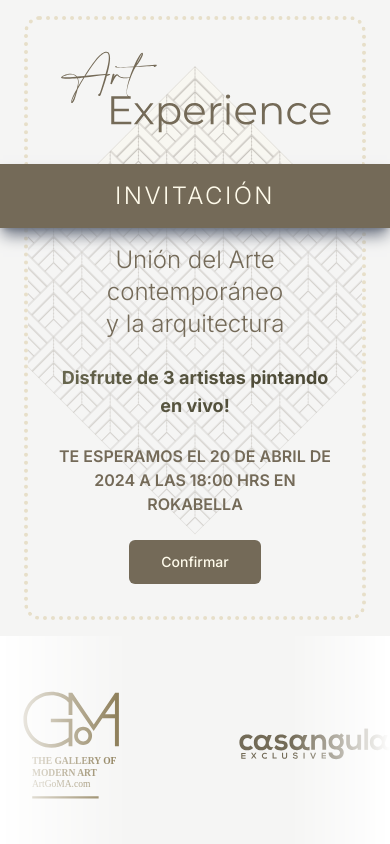
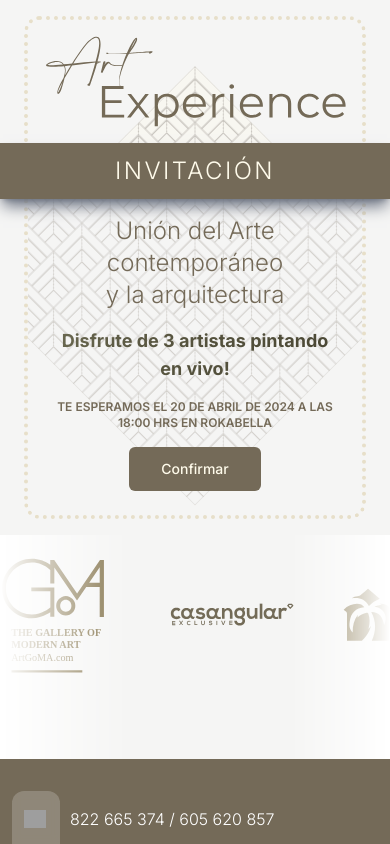
Before and after one commit to Risbel/ArtExperience, a Next.js app: page / in a window 390 px wide. Built offline with nearby package versions, Linux system fonts and the light colour scheme; grey boxes are pictures that could not be loaded.

Commit message:
style: Change layout to see `Carousel` on `Hero`

```diff
--- a/src/app/components/carousel/index.tsx
+++ b/src/app/components/carousel/index.tsx
@@ -6,13 +6,13 @@ const LogoCarousel = () => {
   const carouselBrands = useCarouselBrands();
 
   return (
-    <div className="bg-secondary w-full inline-flex flex-nowrap overflow-hidden [mask-image:_linear-gradient(to_right,transparent_0,_black_128px,_black_calc(100%-100px),transparent_100%)]">
-      <ul className="flex items-center space-x-0 lg:space-x-16 animate-loop-scroll px-0 lg:px-8 [&_li]:mx-8 [&_img]:max-w-none">
+    <div className="bg-secondary w-full inline-flex flex-nowrap overflow-hidden pb-16 lg:h-64 [mask-image:_linear-gradient(to_right,transparent_0,_black_128px,_black_calc(100%-100px),transparent_100%)]">
+      <ul className="flex items-center space-x-4 lg:space-x-16 animate-loop-scroll px-0 lg:px-8 [&_li]:mx-4 [&_img]:max-w-none">
         {carouselBrands.map((item, i) => {
           return (
             <li key={i}>
               <Image
-                className="scale-75 md:scale-100"
+                className="h-40 w-40 lg:h-60 lg:w-60"
                 src={item.imageUrl}
                 alt={item.alt}
                 width={item.width}
@@ -23,14 +23,14 @@ const LogoCarousel = () => {
         })}
       </ul>
       <ul
-        className="flex items-center space-x-0 lg:space-x-16 animate-loop-scroll px-0 lg:px-8 [&_li]:mx-8 [&_img]:max-w-none"
+        className="flex items-center space-x-4 lg:space-x-16 animate-loop-scroll px-0 lg:px-8 [&_li]:mx-4 [&_img]:max-w-none"
         aria-hidden="true"
       >
         {carouselBrands.map((item, i) => {
           return (
             <li key={i}>
               <Image
-                className="scale-75 md:scale-100"
+                className="h-40 w-40 lg:h-60 lg:w-60"
                 src={item.imageUrl}
                 alt={item.alt}
                 width={item.width}
--- a/src/app/components/carousel/useCarouselBrands.js
+++ b/src/app/components/carousel/useCarouselBrands.js
@@ -10,8 +10,8 @@ export const useCarouselBrands = () => [
   {
     imageUrl: "/logo-goma.svg",
     alt: "",
-    width: 200,
-    height: 200,
+    width: 150,
+    height: 150,
     text: "",
     textSize: "",
   },
@@ -34,8 +34,8 @@ export const useCarouselBrands = () => [
   {
     imageUrl: "/logo-goma.svg",
     alt: "",
-    width: 200,
-    height: 200,
+    width: 150,
+    height: 150,
     text: "",
     textSize: "",
   },
--- a/src/app/components/hero/H3Ribbon.tsx
+++ b/src/app/components/hero/H3Ribbon.tsx
@@ -3,7 +3,7 @@ import { motion } from "framer-motion";
 
 const H3Ribbon = () => {
   return (
-    <div className="relative z-20 bg-primary w-full flex justify-center items-center shadow-lg shadow-gray-500 py-4">
+    <div className="relative z-20 bg-primary w-full flex justify-center items-center shadow-lg shadow-gray-500 py-3">
       <motion.h3
         initial={{ opacity: 0, x: 0 }}
         animate={{ opacity: 1, x: 0 }}
--- a/src/app/components/hero/H4Date.tsx
+++ b/src/app/components/hero/H4Date.tsx
@@ -9,7 +9,7 @@ const H4Date = () => {
         initial={{ opacity: 0, y: 300 }}
         animate={{ opacity: 1, y: 0 }}
         transition={{ duration: 1 }}
-        className="text-center w-10/12 lg:text-lg text-primary font-semibold"
+        className="text-center w-10/12 text-xs lg:text-lg text-primary font-semibold"
       >
         TE ESPERAMOS EL 20 DE ABRIL DE 2024 A LAS 18:00 HRS EN ROKABELLA
       </motion.h4>
--- a/src/app/components/hero/index.tsx
+++ b/src/app/components/hero/index.tsx
@@ -15,18 +15,18 @@ const Hero = () => {
         <Pattern1 />
         <CircularPattern className={"-translate-x-36 -translate-y-36"} />
 
-        <div className="flex justify-center relative z-20 p-6 md:p-2">
+        <div className="flex justify-center relative z-20 p-2">
           <H1Title />
         </div>
       </div>
       <H3Ribbon />
       <div className="relative flex flex-col gap-4 mx-6 mb-4 lg:mx-12 lg:mb-8 border-4 border-dotted border-[#e7dfc9] rounded-2xl rounded-t-none border-t-0 overflow-hidden">
         <Pattern2 />
-        <div className="flex flex-col gap-6 relative z-50">
+        <div className="flex flex-col gap-4 relative z-50">
           <H2Caption />
           <H3Caption />
           <H4Date />
-          <div className="flex justify-center mb-4">
+          <div className="flex justify-center mb-2">
             <ButtonSuscribe />
           </div>
         </div>
```
